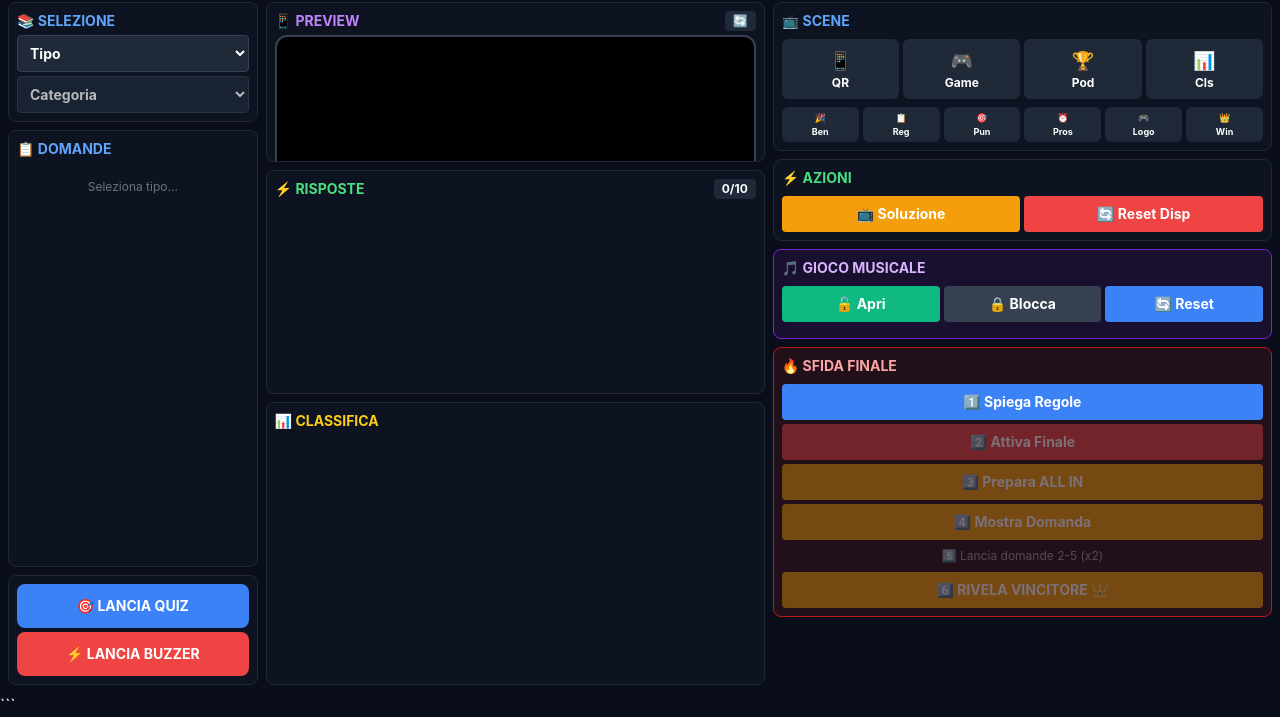
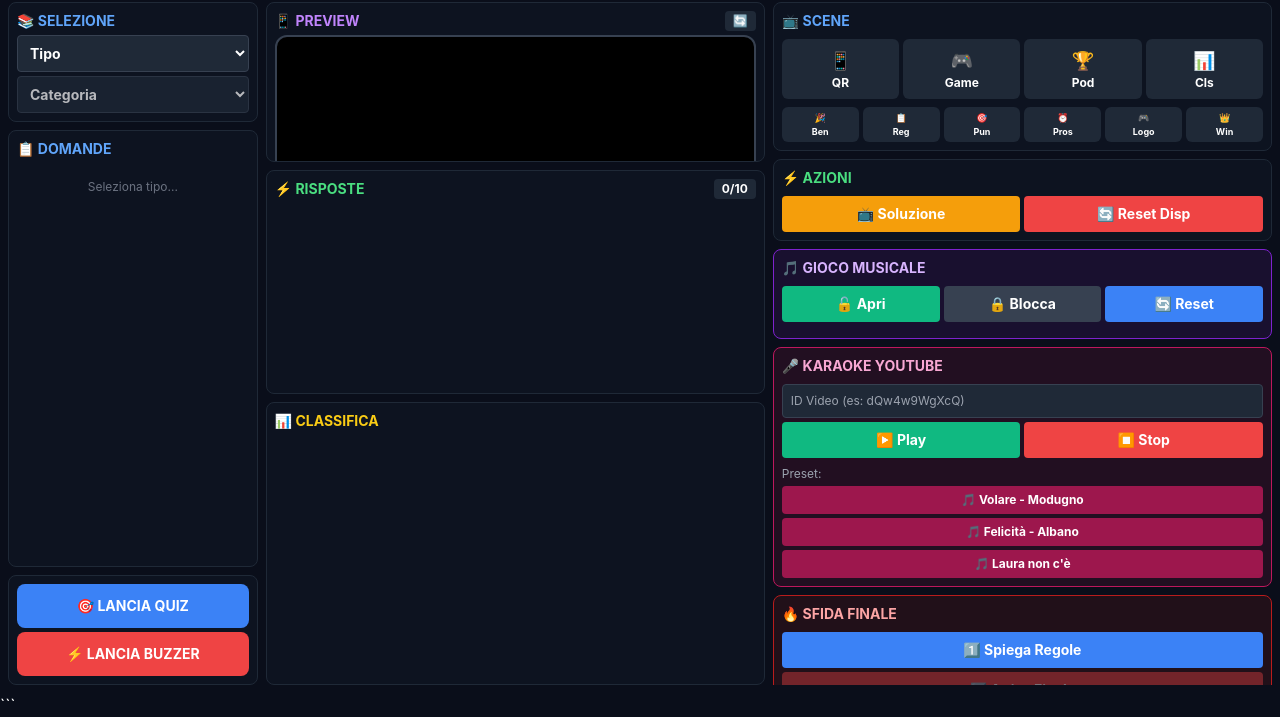
Before and after one commit to russofoto-lang/quizzone-game, a website: page public/admin.html in a window 1280 px wide. Shown: the part 83-800 px from the top of the page. Drawn offline with nearby package versions, Linux system fonts and the light colour scheme; no server answers.

Commit message:
Update admin.html

````diff
--- a/public/admin.html
+++ b/public/admin.html
@@ -208,6 +208,39 @@
                 </button>
             </div>
             <div id="buzzer-queue-admin" class="hidden space-y-1 text-sm max-h-24 overflow-y-auto"></div>
+        </div>
+
+        <!-- Karaoke YouTube -->
+        <div class="bg-pink-900/20 rounded-lg p-2 border border-pink-700">
+            <div class="text-sm font-bold text-pink-300 mb-2 uppercase">🎤 Karaoke YouTube</div>
+
+            <!-- Input Libero -->
+            <div class="mb-2">
+                <input type="text" id="youtube-id-input" placeholder="ID Video (es: dQw4w9WgXcQ)"
+                       class="w-full bg-gray-800 text-white text-xs p-2 rounded border border-gray-700 mb-1">
+                <div class="grid grid-cols-2 gap-1">
+                    <button onclick="playYoutubeKaraoke()" class="btn-success text-white font-bold py-2 rounded text-sm">
+                        ▶️ Play
+                    </button>
+                    <button onclick="stopKaraoke()" class="btn-danger text-white font-bold py-2 rounded text-sm">
+                        ⏹️ Stop
+                    </button>
+                </div>
+            </div>
+
+            <!-- Preset Videos -->
+            <div class="text-xs text-gray-400 mb-1">Preset:</div>
+            <div class="space-y-1">
+                <button onclick="playYoutubePreset('M8gH4hVR8_w')" class="w-full bg-pink-800 hover:bg-pink-700 text-white font-bold py-1.5 rounded text-xs">
+                    🎵 Volare - Modugno
+                </button>
+                <button onclick="playYoutubePreset('aVli1cR51sM')" class="w-full bg-pink-800 hover:bg-pink-700 text-white font-bold py-1.5 rounded text-xs">
+                    🎵 Felicità - Albano
+                </button>
+                <button onclick="playYoutubePreset('kxopViU98Xo')" class="w-full bg-pink-800 hover:bg-pink-700 text-white font-bold py-1.5 rounded text-xs">
+                    🎵 Laura non c'è
+                </button>
+            </div>
         </div>
 
         <!-- Sfida Finale -->
@@ -474,6 +507,28 @@
         console.log(`Punti ${points > 0 ? '+' : ''}${points} assegnati a ${teamId}`);
     }
 
+    // YouTube Karaoke Functions
+    function playYoutubeKaraoke() {
+        const videoId = document.getElementById('youtube-id-input').value.trim();
+        if(!videoId) {
+            alert('❌ Inserisci un Video ID!');
+            return;
+        }
+        socket.emit('play_youtube_karaoke', { videoId: videoId });
+        console.log('🎤 Karaoke avviato:', videoId);
+    }
+
+    function playYoutubePreset(videoId) {
+        socket.emit('play_youtube_karaoke', { videoId: videoId });
+        document.getElementById('youtube-id-input').value = videoId;
+        console.log('🎤 Preset karaoke:', videoId);
+    }
+
+    function stopKaraoke() {
+        socket.emit('stop_karaoke');
+        console.log('⏹️ Karaoke fermato');
+    }
+
     function regia(v) { socket.emit('regia_cmd', v); }
     function resetDisplays() { if(confirm("Reset?")) socket.emit('reset_displays'); }
     function resetGame() { if(confirm("⚠️ RESET TOTALE?")) socket.emit('reset_game'); }
@@ -581,6 +636,45 @@
         if(e.code === 'KeyB') { e.preventDefault(); lanciaBuzzer(); }
         if(e.code === 'KeyP') { e.preventDefault(); togglePause(); }
     });
+
+    // Layout Presets System
+    function setLayout(type) {
+        const left = document.getElementById('column-left');
+        const center = document.getElementById('column-center');
+        const right = document.getElementById('column-right');
+
+        const layouts = {
+            compact: ['15%', '35%', '50%'],   // Focus controlli
+            balanced: ['20%', '40%', '40%'],  // Default
+            preview: ['15%', '50%', '35%']    // Focus preview/risposte
+        };
+
+        const [l, c, r] = layouts[type];
+
+        // Applica dimensioni con smooth transition
+        left.style.width = l;
+        center.style.width = c;
+        right.style.width = r;
+
+        // Aggiorna bottoni attivi
+        document.querySelectorAll('[onclick^="setLayout"]').forEach(btn => {
+            btn.className = 'px-3 py-1 bg-gray-700 hover:bg-gray-600 rounded text-xs font-bold transition';
+        });
+        event.target.className = 'px-3 py-1 bg-blue-600 hover:bg-blue-500 rounded text-xs font-bold transition';
+
+        // Salva preferenza
+        localStorage.setItem('preferredLayout', type);
+        console.log(`📐 Layout: ${type.toUpperCase()} (${l} / ${c} / ${r})`);
+    }
+
+    // Carica layout salvato all'avvio
+    window.addEventListener('DOMContentLoaded', () => {
+        const saved = localStorage.getItem('preferredLayout') || 'balanced';
+        setTimeout(() => {
+            const btn = document.querySelector(`[onclick="setLayout('${saved}')"]`);
+            if(btn) btn.click();
+        }, 100);
+    });
 </script>
 ```
 
````
